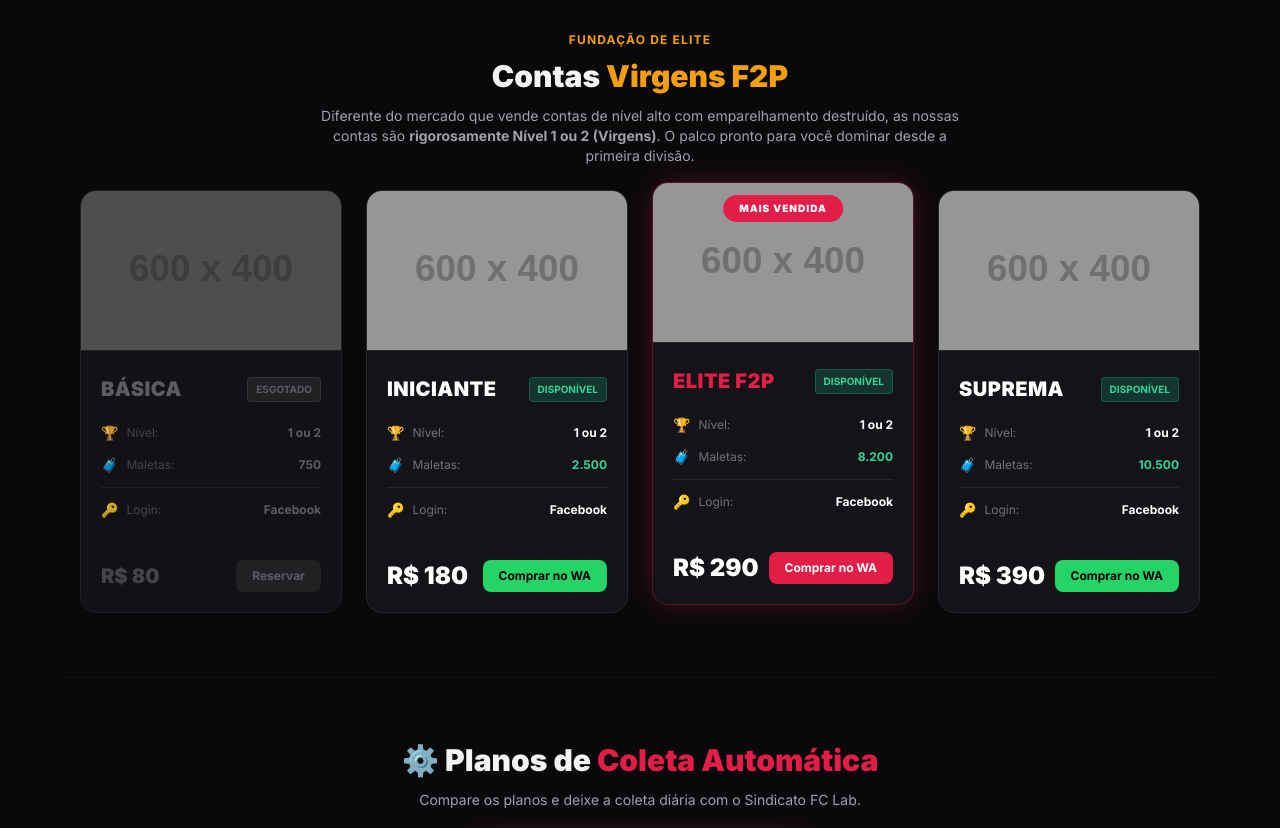
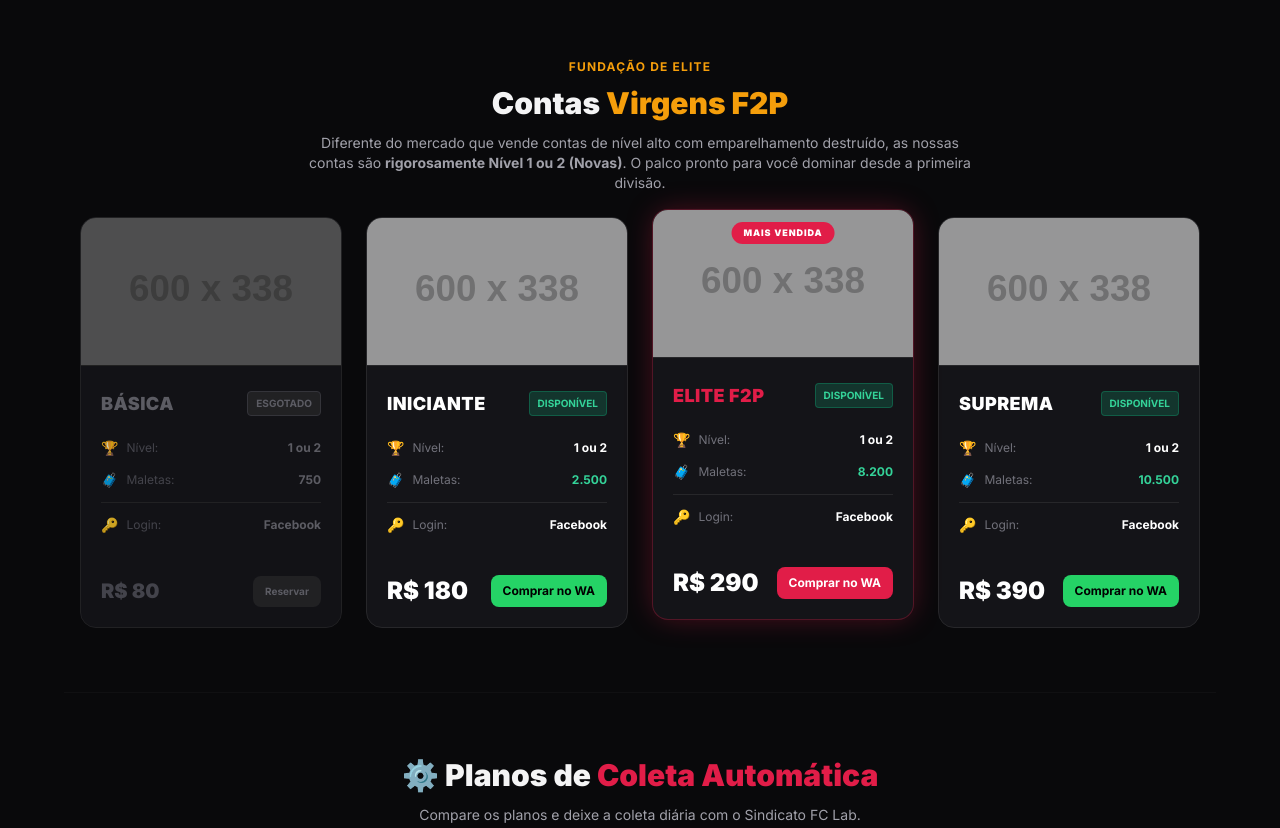
Before and after one commit to philipe-felix/prancheta-phda7, a plain HTML site: page index.html in a window 1280 px wide. Shown: the part 3280-4108 px from the top of the page. Drawn offline with nearby package versions, Linux system fonts and the light colour scheme; placeholder pictures from the web are drawn by us.

Commit message:
fix: correcao das contas no celular

```diff
--- a/index.html
+++ b/index.html
@@ -233,14 +233,14 @@
         <div class="flex overflow-x-auto snap-x snap-mandatory gap-6 pb-8 px-4 hide-scrollbar no-scrollbar lg:grid lg:grid-cols-3 md:overflow-visible md:snap-none md:pb-0">
 
             <!-- Mutante 1: Yan Diomandé -->
-            <div class="min-w-[85vw] sm:min-w-[350px] w-full flex-shrink-0 snap-center card-premium rounded-2xl overflow-hidden flex flex-col group transition-all border-zinc-800 hover:border-crimson/50">
-                <div class="relative w-full overflow-hidden bg-zinc-900 border-b border-zinc-800 flex items-center justify-center">
+            <div class="w-[85vw] max-w-[280px] lg:max-w-none lg:w-full flex-shrink-0 snap-center card-premium rounded-2xl overflow-hidden flex flex-col group transition-all border-zinc-800 hover:border-crimson/50">
+                <div class="relative w-full aspect-video overflow-hidden bg-zinc-900 border-b border-zinc-800 flex items-center justify-center">
                     <span class="hidden lg:flex absolute top-3 right-3 bg-black/60 backdrop-blur text-white text-[9px] font-bold px-2 py-1 rounded border border-zinc-700/50 z-20 items-center gap-1 opacity-0 group-hover:opacity-100 transition-opacity">
                         <svg class="w-3 h-3" fill="none" stroke="currentColor" viewBox="0 0 24 24"><path stroke-linecap="round" stroke-linejoin="round" stroke-width="2" d="M21 21l-6-6m2-5a7 7 0 11-14 0 7 7 0 0114 0zM10 7v3m0 0v3m0-3h3m-3 0H7"></path></svg> Hover
                     </span>
-                    <img src="diomande.jpeg" alt="Ficha Yan Diomandé" class="w-full h-auto object-contain transition-transform duration-500 ease-out lg:group-hover:scale-[1.25] origin-center cursor-crosshair max-h-64 sm:max-h-full">
+                    <img src="diomande.jpeg" alt="Ficha Yan Diomandé" class="w-full h-full object-contain transition-transform duration-500 ease-out lg:group-hover:scale-[1.25] origin-center cursor-crosshair">
                 </div>
-                <div class="p-6 flex flex-col flex-1 bg-zinc-900/20">
+                <div class="p-5 flex flex-col flex-1 bg-zinc-900/20">
                     <div class="flex items-center gap-2 mb-3">
                         <span class="bg-crimson/20 text-crimson text-[10px] uppercase font-black px-2 py-0.5 rounded border border-crimson/30">ATAQUE</span>
                         <span class="text-zinc-500 text-[10px] font-bold uppercase">Yan Diomandé</span>
@@ -253,14 +253,14 @@
             </div>
 
             <!-- Mutante 2: Victor Teodoro -->
-            <div class="min-w-[85vw] sm:min-w-[350px] w-full flex-shrink-0 snap-center card-premium rounded-2xl overflow-hidden flex flex-col group transition-all border-zinc-800 hover:border-emerald-500/50">
-                <div class="relative w-full overflow-hidden bg-zinc-900 border-b border-zinc-800 flex items-center justify-center">
+            <div class="w-[85vw] max-w-[280px] lg:max-w-none lg:w-full flex-shrink-0 snap-center card-premium rounded-2xl overflow-hidden flex flex-col group transition-all border-zinc-800 hover:border-emerald-500/50">
+                <div class="relative w-full aspect-video overflow-hidden bg-zinc-900 border-b border-zinc-800 flex items-center justify-center">
                     <span class="hidden lg:flex absolute top-3 right-3 bg-black/60 backdrop-blur text-white text-[9px] font-bold px-2 py-1 rounded border border-zinc-700/50 z-20 items-center gap-1 opacity-0 group-hover:opacity-100 transition-opacity">
                         <svg class="w-3 h-3" fill="none" stroke="currentColor" viewBox="0 0 24 24"><path stroke-linecap="round" stroke-linejoin="round" stroke-width="2" d="M21 21l-6-6m2-5a7 7 0 11-14 0 7 7 0 0114 0zM10 7v3m0 0v3m0-3h3m-3 0H7"></path></svg> Hover
                     </span>
-                    <img src="teodoro.jpeg" alt="Ficha Victor Teodoro" class="w-full h-auto object-contain transition-transform duration-500 ease-out lg:group-hover:scale-[1.25] origin-center cursor-crosshair max-h-64 sm:max-h-full">
+                    <img src="teodoro.jpeg" alt="Ficha Victor Teodoro" class="w-full h-full object-contain transition-transform duration-500 ease-out lg:group-hover:scale-[1.25] origin-center cursor-crosshair">
                 </div>
-                <div class="p-6 flex flex-col flex-1 bg-zinc-900/20">
+                <div class="p-5 flex flex-col flex-1 bg-zinc-900/20">
                     <div class="flex items-center gap-2 mb-3">
                         <span class="bg-emerald-500/20 text-emerald-400 text-[10px] uppercase font-black px-2 py-0.5 rounded border border-emerald-500/30">DEFESA</span>
                         <span class="text-zinc-500 text-[10px] font-bold uppercase">Victor Teodoro</span>
@@ -273,14 +273,14 @@
             </div>
 
             <!-- Mutante 3: Mats Hummels -->
-            <div class="min-w-[85vw] sm:min-w-[350px] w-full flex-shrink-0 snap-center card-premium rounded-2xl overflow-hidden flex flex-col group transition-all border-zinc-800 hover:border-gold/50">
-                <div class="relative w-full overflow-hidden bg-zinc-900 border-b border-zinc-800 flex items-center justify-center">
+            <div class="w-[85vw] max-w-[280px] lg:max-w-none lg:w-full flex-shrink-0 snap-center card-premium rounded-2xl overflow-hidden flex flex-col group transition-all border-zinc-800 hover:border-gold/50">
+                <div class="relative w-full aspect-video overflow-hidden bg-zinc-900 border-b border-zinc-800 flex items-center justify-center">
                     <span class="hidden lg:flex absolute top-3 right-3 bg-black/60 backdrop-blur text-white text-[9px] font-bold px-2 py-1 rounded border border-zinc-700/50 z-20 items-center gap-1 opacity-0 group-hover:opacity-100 transition-opacity">
                         <svg class="w-3 h-3" fill="none" stroke="currentColor" viewBox="0 0 24 24"><path stroke-linecap="round" stroke-linejoin="round" stroke-width="2" d="M21 21l-6-6m2-5a7 7 0 11-14 0 7 7 0 0114 0zM10 7v3m0 0v3m0-3h3m-3 0H7"></path></svg> Hover
                     </span>
-                    <img src="hummels.jpeg" alt="Ficha Mats Hummels" class="w-full h-auto object-contain transition-transform duration-500 ease-out lg:group-hover:scale-[1.25] origin-center cursor-crosshair max-h-64 sm:max-h-full">
+                    <img src="hummels.jpeg" alt="Ficha Mats Hummels" class="w-full h-full object-contain transition-transform duration-500 ease-out lg:group-hover:scale-[1.25] origin-center cursor-crosshair">
                 </div>
-                <div class="p-6 flex flex-col flex-1 bg-zinc-900/20">
+                <div class="p-5 flex flex-col flex-1 bg-zinc-900/20">
                     <div class="flex items-center gap-2 mb-3">
                         <span class="bg-gold/20 text-gold text-[10px] uppercase font-black px-2 py-0.5 rounded border border-gold/30">CONTROLE</span>
                         <span class="text-zinc-500 text-[10px] font-bold uppercase">Mats Hummels</span>
@@ -385,7 +385,7 @@
             <span class="text-xs font-bold uppercase tracking-widest text-gold">Fundação de Elite</span>
             <h2 class="text-3xl font-black mt-2 mb-3">Contas <span class="text-gold">Virgens F2P</span></h2>
             <p class="text-zinc-400 text-sm max-w-2xl mx-auto">
-                Diferente do mercado que vende contas de nível alto com emparelhamento destruído, as nossas contas são <strong>rigorosamente Nível 1 ou 2 (Virgens)</strong>. O palco pronto para você dominar desde a primeira divisão.
+                Diferente do mercado que vende contas de nível alto com emparelhamento destruído, as nossas contas são <strong>rigorosamente Nível 1 ou 2 (Novas)</strong>. O palco pronto para você dominar desde a primeira divisão.
             </p>
         </div>
 
@@ -393,7 +393,7 @@
         <div class="flex justify-center lg:hidden mb-6 opacity-70 animate-pulse">
             <span class="text-zinc-400 text-[10px] font-bold uppercase tracking-widest flex items-center gap-2 bg-zinc-800/50 px-3 py-1.5 rounded-full border border-zinc-700">
                 <svg class="w-3 h-3" fill="none" stroke="currentColor" viewBox="0 0 24 24"><path stroke-linecap="round" stroke-linejoin="round" stroke-width="2" d="M10 19l-7-7m0 0l7-7m-7 7h18"></path></svg>
-                Deslize para os lados
+                Deslize para ver todas
                 <svg class="w-3 h-3" fill="none" stroke="currentColor" viewBox="0 0 24 24"><path stroke-linecap="round" stroke-linejoin="round" stroke-width="2" d="M14 5l7 7m0 0l-7 7m7-7H3"></path></svg>
             </span>
         </div>
@@ -401,13 +401,14 @@
         <div class="flex overflow-x-auto snap-x snap-mandatory gap-6 pb-8 px-4 hide-scrollbar no-scrollbar lg:grid lg:grid-cols-4 md:overflow-visible md:snap-none md:pb-0">
 
             <!-- Conta Básica -->
-            <div class="min-w-[85vw] sm:min-w-[300px] md:min-w-0 flex-shrink-0 snap-center card-premium rounded-2xl overflow-hidden flex flex-col transition border-zinc-800 opacity-80">
-                <div class="relative h-40 bg-zinc-900 w-full overflow-hidden border-b border-zinc-800 flex items-center justify-center grayscale">
-                    <img src="https://placehold.co/600x400/09090b/4b5563?text=Print+da+Conta" class="object-cover w-full h-full opacity-40">
+            <div class="w-[85vw] max-w-[280px] lg:max-w-none lg:w-full flex-shrink-0 snap-center card-premium rounded-2xl overflow-hidden flex flex-col transition border-zinc-800 opacity-80">
+                <!-- Ajuste aspect-video com tamanho proporcional do SVG para evitar zoom bizarro no texto -->
+                <div class="relative w-full aspect-video bg-zinc-900 border-b border-zinc-800 flex items-center justify-center grayscale">
+                    <img src="https://placehold.co/600x338/09090b/4b5563?text=Print+da+Conta" class="w-full h-full object-cover opacity-40">
                 </div>
                 <div class="p-5 flex flex-col flex-1 bg-zinc-900/30">
                     <div class="flex justify-between items-center mb-5 mt-1">
-                        <h3 class="font-black text-xl uppercase tracking-wide text-zinc-500">BÁSICA</h3>
+                        <h3 class="font-black text-lg uppercase tracking-wide text-zinc-500">BÁSICA</h3>
                         <span class="bg-zinc-800 text-zinc-500 text-[10px] uppercase font-bold px-2 py-1 rounded border border-zinc-700">Esgotado</span>
                     </div>
 
@@ -428,19 +429,19 @@
 
                     <div class="mt-auto pt-4 flex items-center justify-between">
                         <div class="text-xl font-black text-zinc-600">R$ 80</div>
-                        <a href="#" class="bg-zinc-800 text-zinc-500 font-bold py-2 px-4 rounded-lg text-xs flex items-center gap-2 cursor-not-allowed">Reservar</a>
+                        <a href="#" class="bg-zinc-800 text-zinc-500 font-bold py-2 px-3 rounded-lg text-[10px] flex items-center gap-2 cursor-not-allowed">Reservar</a>
                     </div>
                 </div>
             </div>
 
             <!-- Conta Iniciante -->
-            <div class="min-w-[85vw] sm:min-w-[300px] md:min-w-0 flex-shrink-0 snap-center card-premium rounded-2xl overflow-hidden flex flex-col transition border-zinc-800 hover:border-gold/50">
-                <div class="relative h-40 bg-zinc-900 w-full overflow-hidden border-b border-zinc-800 flex items-center justify-center">
-                    <img src="https://placehold.co/600x400/09090b/f59e0b?text=Print+da+Conta" class="object-cover w-full h-full opacity-70 hover:opacity-100 transition-opacity">
+            <div class="w-[85vw] max-w-[280px] lg:max-w-none lg:w-full flex-shrink-0 snap-center card-premium rounded-2xl overflow-hidden flex flex-col transition border-zinc-800 hover:border-gold/50">
+                <div class="relative w-full aspect-video bg-zinc-900 border-b border-zinc-800 flex items-center justify-center">
+                    <img src="https://placehold.co/600x338/09090b/f59e0b?text=Print+da+Conta" class="w-full h-full object-cover opacity-70 hover:opacity-100 transition-opacity">
                 </div>
                 <div class="p-5 flex flex-col flex-1">
                     <div class="flex justify-between items-center mb-5 mt-1">
-                        <h3 class="font-black text-xl uppercase tracking-wide text-white">INICIANTE</h3>
+                        <h3 class="font-black text-lg uppercase tracking-wide text-white">INICIANTE</h3>
                         <span class="bg-emerald-500/20 text-emerald-400 text-[10px] uppercase font-bold px-2 py-1 rounded border border-emerald-500/30">Disponível</span>
                     </div>
 
@@ -461,20 +462,20 @@
 
                     <div class="mt-auto pt-4 flex items-center justify-between">
                         <div class="text-2xl font-black text-white">R$ 180</div>
-                        <a href="https://wa.me/5500000000000" class="bg-[#25D366] text-black font-bold py-2 px-4 rounded-lg text-xs">Comprar no WA</a>
+                        <a href="https://wa.me/5500000000000" class="bg-[#25D366] text-black font-bold py-2 px-3 rounded-lg text-xs">Comprar no WA</a>
                     </div>
                 </div>
             </div>
 
             <!-- Conta Elite F2P -->
-            <div class="min-w-[85vw] sm:min-w-[300px] md:min-w-0 flex-shrink-0 snap-center card-premium rounded-2xl overflow-hidden flex flex-col transition border-crimson/30 shadow-glow-red lg:-translate-y-2 relative">
-                <div class="relative h-40 bg-zinc-900 w-full overflow-hidden border-b border-zinc-800 flex items-center justify-center">
-                    <span class="absolute top-3 left-1/2 -translate-x-1/2 bg-crimson text-[10px] font-black px-4 py-1.5 rounded-full text-white z-20 uppercase tracking-widest whitespace-nowrap">Mais Vendida</span>
-                    <img src="https://placehold.co/600x400/09090b/e11d48?text=Print+da+Conta" class="object-cover w-full h-full opacity-70 hover:opacity-100 transition-opacity">
+            <div class="w-[85vw] max-w-[280px] lg:max-w-none lg:w-full flex-shrink-0 snap-center card-premium rounded-2xl overflow-hidden flex flex-col transition border-crimson/30 shadow-glow-red lg:-translate-y-2 relative">
+                <div class="relative w-full aspect-video bg-zinc-900 border-b border-zinc-800 flex items-center justify-center">
+                    <span class="absolute top-3 left-1/2 -translate-x-1/2 bg-crimson text-[9px] font-black px-3 py-1 rounded-full text-white z-20 uppercase tracking-widest whitespace-nowrap">Mais Vendida</span>
+                    <img src="https://placehold.co/600x338/09090b/e11d48?text=Print+da+Conta" class="w-full h-full object-cover opacity-70 hover:opacity-100 transition-opacity">
                 </div>
                 <div class="p-5 flex flex-col flex-1">
                     <div class="flex justify-between items-center mb-5 mt-1">
-                        <h3 class="font-black text-xl uppercase tracking-wide text-crimson">ELITE F2P</h3>
+                        <h3 class="font-black text-lg uppercase tracking-wide text-crimson">ELITE F2P</h3>
                         <span class="bg-emerald-500/20 text-emerald-400 text-[10px] uppercase font-bold px-2 py-1 rounded border border-emerald-500/30">Disponível</span>
                     </div>
 
@@ -495,19 +496,19 @@
 
                     <div class="mt-auto pt-4 flex items-center justify-between">
                         <div class="text-2xl font-black text-white">R$ 290</div>
-                        <a href="https://wa.me/5500000000000" class="bg-crimson text-white font-bold py-2 px-4 rounded-lg text-xs">Comprar no WA</a>
+                        <a href="https://wa.me/5500000000000" class="bg-crimson text-white font-bold py-2 px-3 rounded-lg text-xs">Comprar no WA</a>
                     </div>
                 </div>
             </div>
 
             <!-- Conta Suprema -->
-            <div class="min-w-[85vw] sm:min-w-[300px] md:min-w-0 flex-shrink-0 snap-center card-premium rounded-2xl overflow-hidden flex flex-col transition border-zinc-800 hover:border-gold/50">
-                <div class="relative h-40 bg-zinc-900 w-full overflow-hidden border-b border-zinc-800 flex items-center justify-center">
-                    <img src="https://placehold.co/600x400/09090b/f59e0b?text=Print+da+Conta" class="object-cover w-full h-full opacity-70 hover:opacity-100 transition-opacity">
+            <div class="w-[85vw] max-w-[280px] lg:max-w-none lg:w-full flex-shrink-0 snap-center card-premium rounded-2xl overflow-hidden flex flex-col transition border-zinc-800 hover:border-gold/50">
+                <div class="relative w-full aspect-video bg-zinc-900 border-b border-zinc-800 flex items-center justify-center">
+                    <img src="https://placehold.co/600x338/09090b/f59e0b?text=Print+da+Conta" class="w-full h-full object-cover opacity-70 hover:opacity-100 transition-opacity">
                 </div>
                 <div class="p-5 flex flex-col flex-1">
                     <div class="flex justify-between items-center mb-5 mt-1">
-                        <h3 class="font-black text-xl uppercase tracking-wide text-white">SUPREMA</h3>
+                        <h3 class="font-black text-lg uppercase tracking-wide text-white">SUPREMA</h3>
                         <span class="bg-emerald-500/20 text-emerald-400 text-[10px] uppercase font-bold px-2 py-1 rounded border border-emerald-500/30">Disponível</span>
                     </div>
 
@@ -528,7 +529,7 @@
 
                     <div class="mt-auto pt-4 flex items-center justify-between">
                         <div class="text-2xl font-black text-white">R$ 390</div>
-                        <a href="https://wa.me/5500000000000" class="bg-[#25D366] text-black font-bold py-2 px-4 rounded-lg text-xs">Comprar no WA</a>
+                        <a href="https://wa.me/5500000000000" class="bg-[#25D366] text-black font-bold py-2 px-3 rounded-lg text-xs">Comprar no WA</a>
                     </div>
                 </div>
             </div>
```
